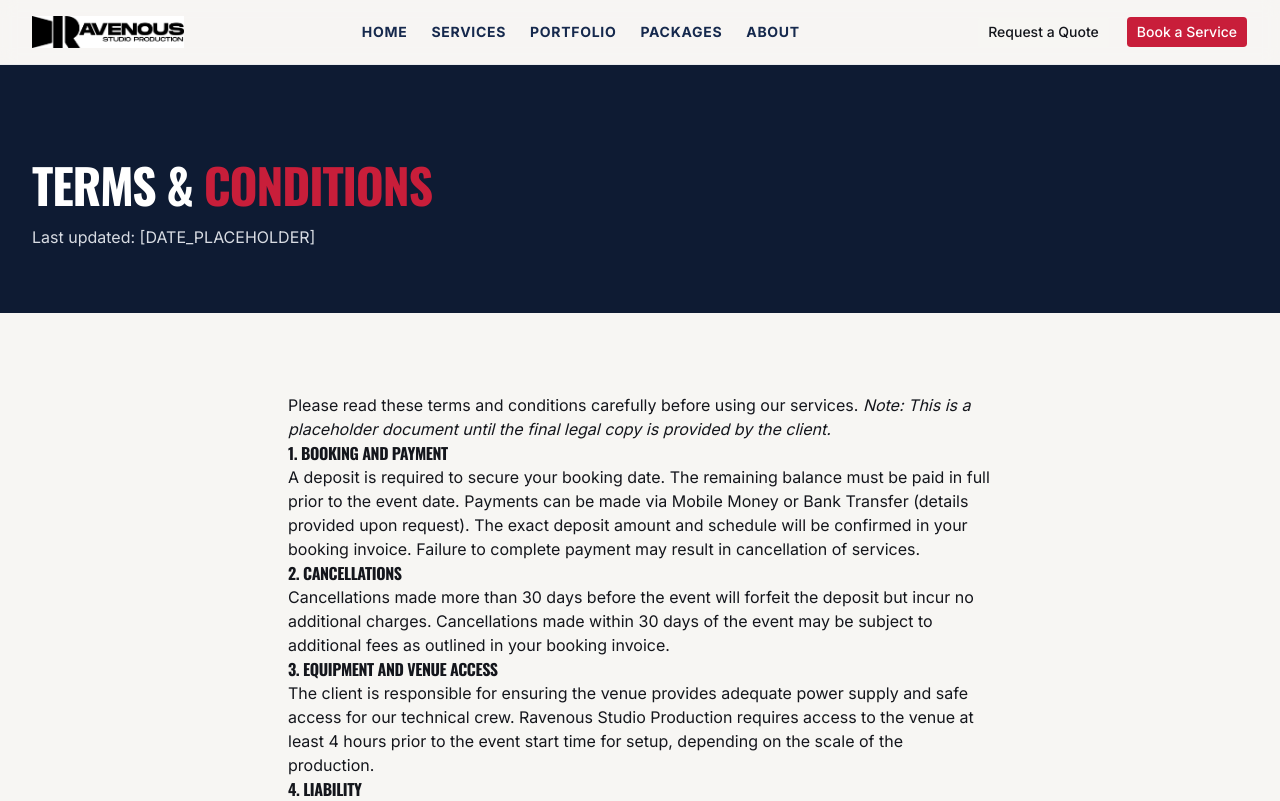
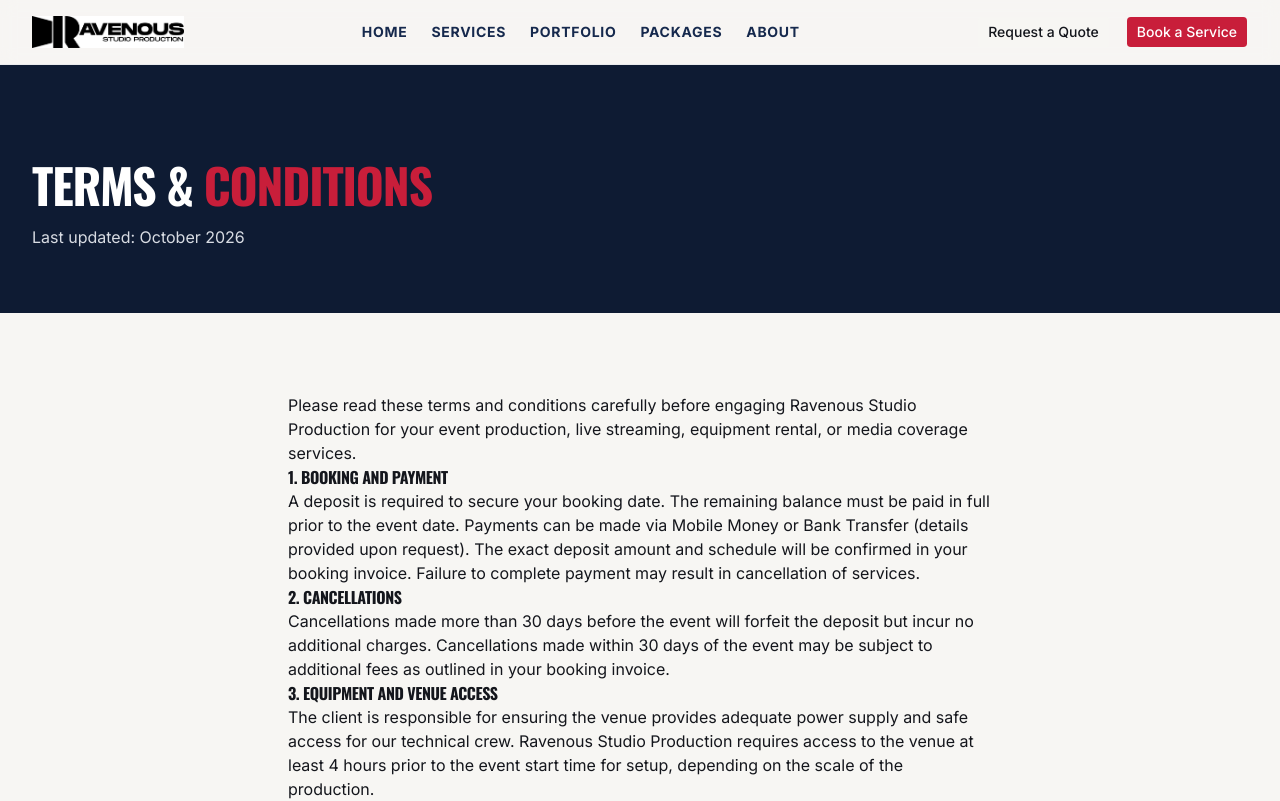
Before and after one commit to akabrrown/ravenous, a Next.js app in the folder frontend/: page /terms in a window 1280 px wide. Shown: the top 801 px of the page. Built offline with nearby package versions, Linux system fonts and the light colour scheme.

Commit message:
fix(legal): replace placeholder copy in terms and privacy pages

```diff
--- a/frontend/app/(public)/privacy/page.tsx
+++ b/frontend/app/(public)/privacy/page.tsx
@@ -15,7 +15,7 @@
             <h1 className="font-heading font-bold text-4xl md:text-5xl uppercase tracking-tight mb-4">
               Privacy <span className="text-primary">Policy</span>
             </h1>
-            <p className="text-gray-300">Last updated: [DATE_PLACEHOLDER]</p>
+            <p className="text-gray-300">Last updated: October 2026</p>
           </div>
         </div>
       </section>
@@ -23,8 +23,7 @@
       <section className="py-20 bg-background">
         <div className="container mx-auto px-4 sm:px-6 lg:px-8 max-w-3xl prose prose-slate dark:prose-invert">
           <p>
-            Ravenous Studio Production is committed to protecting your privacy. This Privacy Policy explains how we collect, use, disclose, and safeguard your information when you visit our website or use our services.
-            <em> Note: This is a placeholder document until the final legal copy is provided by the client.</em>
+            Ravenous Studio Production is committed to protecting your privacy. This Privacy Policy explains how we collect, use, disclose, and safeguard your information when you visit our website or use our production and media services.
           </p>
 
           <h2>1. Information We Collect</h2>
--- a/frontend/app/(public)/terms/page.tsx
+++ b/frontend/app/(public)/terms/page.tsx
@@ -15,7 +15,7 @@
             <h1 className="font-heading font-bold text-4xl md:text-5xl uppercase tracking-tight mb-4">
               Terms & <span className="text-primary">Conditions</span>
             </h1>
-            <p className="text-gray-300">Last updated: [DATE_PLACEHOLDER]</p>
+            <p className="text-gray-300">Last updated: October 2026</p>
           </div>
         </div>
       </section>
@@ -23,8 +23,7 @@
       <section className="py-20 bg-background">
         <div className="container mx-auto px-4 sm:px-6 lg:px-8 max-w-3xl prose prose-slate dark:prose-invert">
           <p>
-            Please read these terms and conditions carefully before using our services.
-            <em> Note: This is a placeholder document until the final legal copy is provided by the client.</em>
+            Please read these terms and conditions carefully before engaging Ravenous Studio Production for your event production, live streaming, equipment rental, or media coverage services.
           </p>
 
           <h2>1. Booking and Payment</h2>
```
